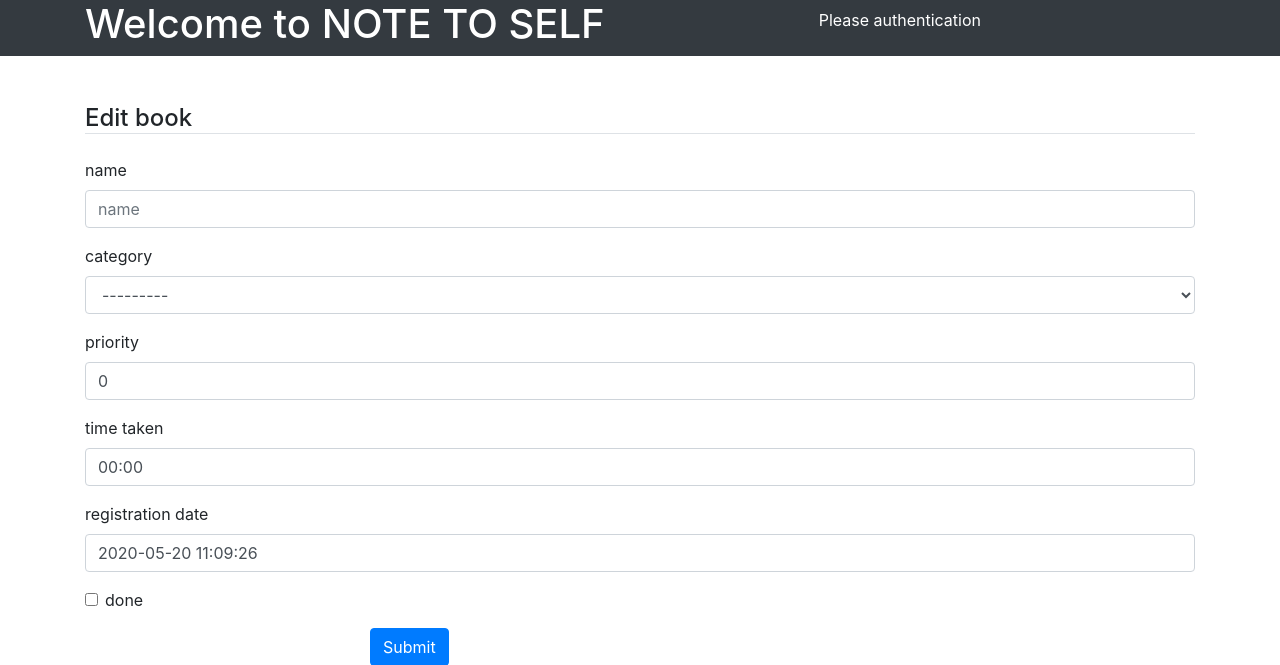
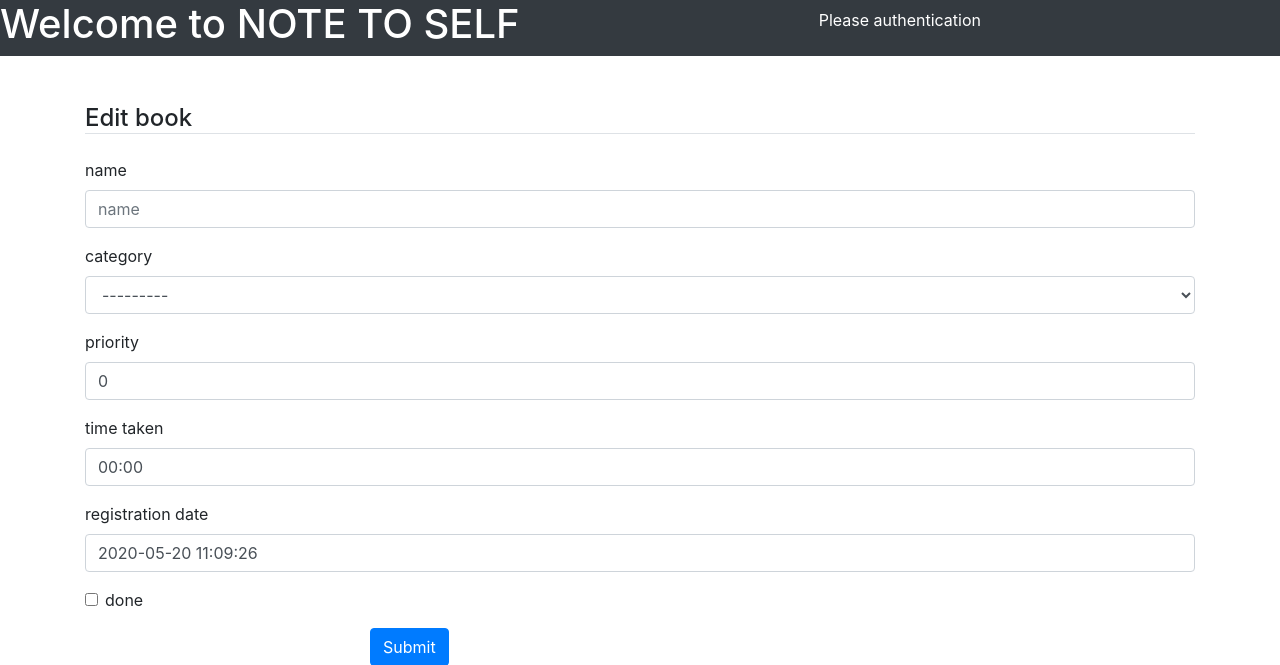
Before and after one commit to HayataSato/note_to_self, a Django app: page /add/ in a window 1280 px wide. Shown: the top 665 px of the page. Run offline with Django 3.2, Linux system fonts and the light colour scheme; data that the repository does not hold is empty; some libraries are stand-ins or nearby versions.

Commit message:
Modify the header in base.html

```diff
--- a/book_manager/templates/book_manager/base.html
+++ b/book_manager/templates/book_manager/base.html
@@ -26,10 +26,10 @@
 </head>
 <body>
     <header class="bg-dark text-white">
-        <div class="container d-flex flex-row bd-highlight mb-2 justify-content-between align-items-center">
+        <div class="d-flex flex-row bd-highlight mb-2 justify-content-between align-items-center">
           {% if user.is_authenticated %}
-            <h1><a class="text-decoration-none text-light" href="{% url 'book_manager:index' %}">Note to Self</a></h1>
-            <div class="d-flex p-2 bd-highlight flex-column align-items-left ">
+            <h1><a class="ml-5 pl-5 text-decoration-none text-light" href="{% url 'book_manager:index' %}">Note to Self</a></h1>
+            <div class="mr-5 pr-5 d-flex p-2 bd-highlight flex-column align-items-left ">
                 <p class="mt-2 mb-1">Hello, {{ user.username }} !</p>
                 <a class="mb-2" href="{% url 'logout' %}">Log out</a>
             </div>
--- a/note_to_self/urls.py
+++ b/note_to_self/urls.py
@@ -8,7 +8,8 @@ from django.views.generic import TemplateView
 
 urlpatterns = [
     path('admin/', admin.site.urls),
-    path('sw.js', (TemplateView.as_view(template_name="book_manager/sw.js", content_type='application/javascript', )), name='sw.js'),    path('', include('book_manager.urls')),
+    path('sw.js', (TemplateView.as_view(template_name="book_manager/sw.js", content_type='application/javascript', )), name='sw.js'),
+    path('', include('book_manager.urls')),
     path('accounts/login/', views.LoginView.as_view(), name='login'),
     path('accounts/logout/', views.LogoutView.as_view(next_page='/'), name='logout'),
     path('markdownx/', include('markdownx.urls')),
```
Also changed, not shown: 1 other file.
